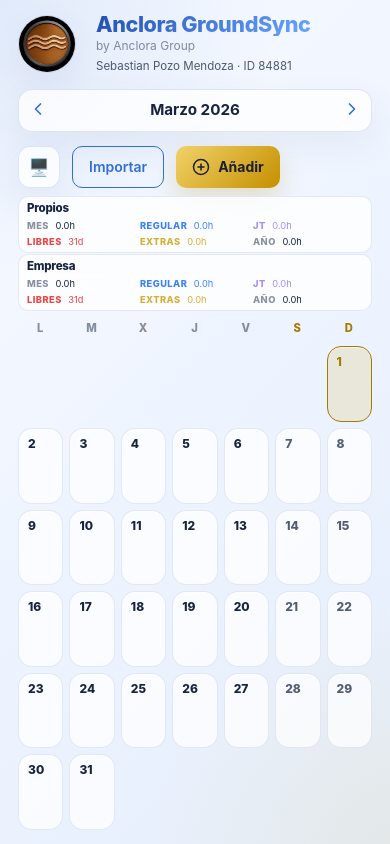
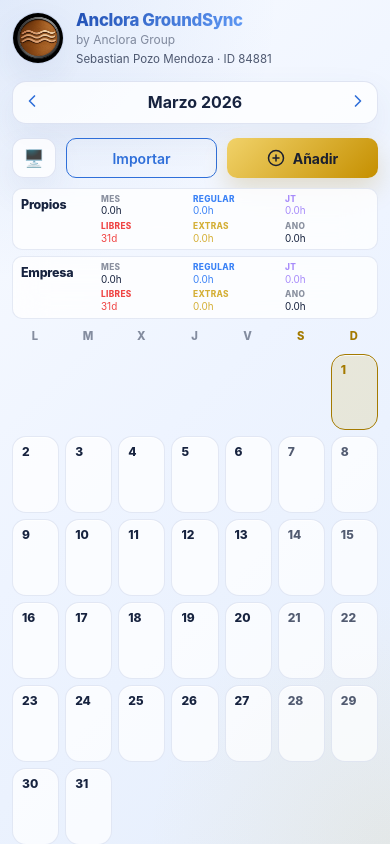
Before and after one commit to ToniIAPro73/anclora-turnos-sebas, a React (Vite) app: page / in a window 390 px wide. Built offline with nearby package versions, Linux system fonts and the light colour scheme; no server answers.

Commit message:
feat: initialize anclora-tur project directory

```diff
--- a/src/components/shift-dashboard/ImportModal.tsx
+++ b/src/components/shift-dashboard/ImportModal.tsx
@@ -53,6 +53,7 @@ export const ImportModal = ({ isOpen, onClose, onConfirmImport, initialContext }
   const [selectedYear, setSelectedYear] = useState<string>(String(initialContext.year));
   const [canStartFreshImport, setCanStartFreshImport] = useState(false);
   const fileInputRef = useRef<HTMLInputElement>(null);
+  const layoutRef = useRef<HTMLDivElement>(null);
   const isPdfFile = file?.type === 'application/pdf' || file?.name.toLowerCase().endsWith('.pdf');
 
   const applyDetectedContext = (context: CalendarImportContext) => {
@@ -94,6 +95,9 @@ export const ImportModal = ({ isOpen, onClose, onConfirmImport, initialContext }
     setCanStartFreshImport(hasPreviewedImportState(previewUrl, parsedShifts));
     setSelectedMonth(String(initialContext.month));
     setSelectedYear(String(initialContext.year));
+    if (layoutRef.current) {
+      layoutRef.current.scrollTop = 0;
+    }
   }, [isOpen, initialContext.month, initialContext.year, parsedShifts, previewUrl]);
 
   const resetImportState = () => {
@@ -107,6 +111,9 @@ export const ImportModal = ({ isOpen, onClose, onConfirmImport, initialContext }
     setCanStartFreshImport(false);
     if (fileInputRef.current) {
       fileInputRef.current.value = '';
+    }
+    if (layoutRef.current) {
+      layoutRef.current.scrollTop = 0;
     }
   };
 
@@ -233,10 +240,10 @@ export const ImportModal = ({ isOpen, onClose, onConfirmImport, initialContext }
 
   return (
     <div className="modal-overlay">
-      <div className="modal-content" style={{ maxWidth: '1420px', width: '96vw', height: '90vh', display: 'flex', flexDirection: 'column' }}>
-        <div style={{ display: 'flex', alignItems: 'center', justifyContent: 'space-between', gap: '16px', marginBottom: '16px' }}>
-          <h2 style={{ fontSize: '1.5rem', fontWeight: '800', margin: 0 }}>Importador Inteligente</h2>
-          <div style={{ display: 'flex', alignItems: 'center', gap: '8px', flexShrink: 0 }}>
+      <div className="modal-content import-modal-shell" style={{ maxWidth: '1420px', width: '96vw', height: '90vh', display: 'flex', flexDirection: 'column' }}>
+        <div className="import-modal-header">
+          <h2 className="import-modal-title" style={{ fontSize: '1.5rem', fontWeight: '800', margin: 0 }}>Importador Inteligente</h2>
+          <div className="import-modal-header-actions">
             <button
               className="btn-outline"
               onClick={resetImportState}
@@ -251,9 +258,9 @@ export const ImportModal = ({ isOpen, onClose, onConfirmImport, initialContext }
           </div>
         </div>
 
-        <div style={{ display: 'grid', gridTemplateColumns: 'minmax(360px, 1fr) minmax(0, 1fr)', gap: '24px', flex: 1, overflow: 'hidden' }}>
-          <div style={{ display: 'flex', flexDirection: 'column', gap: '16px', overflow: 'hidden', minWidth: 0 }}>
-            <div style={{ display: 'grid', gridTemplateColumns: '1fr 1fr', gap: '12px' }}>
+        <div className="import-modal-layout" ref={layoutRef}>
+          <div className="import-modal-controls">
+            <div className="import-modal-grid">
               <label style={{ display: 'flex', flexDirection: 'column', gap: '6px', fontSize: '0.8rem', color: 'var(--text-muted)' }}>
                 <span>Nombre</span>
                 <input
@@ -302,6 +309,7 @@ export const ImportModal = ({ isOpen, onClose, onConfirmImport, initialContext }
 
             <div style={{ display: 'flex', gap: '8px' }}>
               <div
+                className="import-modal-status"
                 style={{
                   flex: 1,
                   padding: '10px 12px',
@@ -324,19 +332,13 @@ export const ImportModal = ({ isOpen, onClose, onConfirmImport, initialContext }
             </div>
 
             {backendEndpointUrl && !isPdfFile && (
-              <div style={{ fontSize: '0.72rem', color: 'var(--text-muted)', lineHeight: 1.4 }}>
+              <div style={{ fontSize: '0.72rem', color: 'var(--text-muted)', lineHeight: 1.4, wordBreak: 'break-word' }}>
                 Endpoint activo: <span style={{ color: 'var(--text-primary)' }}>{backendEndpointUrl}</span>
               </div>
             )}
 
             {usageMetadata && !isPdfFile && (
-              <div
-                style={{
-                  display: 'grid',
-                  gridTemplateColumns: 'repeat(2, minmax(0, 1fr))',
-                  gap: '10px',
-                }}
-              >
+              <div className="import-modal-usage-grid">
                 <div style={{ border: '1px solid var(--glass-border)', borderRadius: '12px', padding: '10px 12px', background: 'var(--panel-muted-bg)' }}>
                   <div style={{ fontSize: '0.72rem', opacity: 0.68, marginBottom: '4px' }}>Coste de esta llamada</div>
                   <div style={{ fontSize: '1rem', fontWeight: 800, color: 'var(--color-gold)' }}>{credits?.formattedEur ?? 'n/d'}</div>
@@ -368,6 +370,7 @@ export const ImportModal = ({ isOpen, onClose, onConfirmImport, initialContext }
 
             {!previewUrl ? (
               <div
+                className="import-modal-dropzone"
                 onClick={() => fileInputRef.current?.click()}
                 style={{
                   flex: 1,
@@ -397,7 +400,7 @@ export const ImportModal = ({ isOpen, onClose, onConfirmImport, initialContext }
                 </div>
               </div>
             ) : (
-              <div style={{ flex: 1, position: 'relative', borderRadius: '16px', overflow: 'hidden', border: '1px solid var(--glass-border)' }}>
+              <div className="import-modal-preview-frame" style={{ flex: 1, position: 'relative', borderRadius: '16px', overflow: 'hidden', border: '1px solid var(--glass-border)' }}>
                 <img src={previewUrl} alt="Preview" style={{ width: '100%', height: '100%', objectFit: 'contain', background: 'var(--preview-bg)' }} />
                 <button
                   onClick={resetImportState}
@@ -409,7 +412,7 @@ export const ImportModal = ({ isOpen, onClose, onConfirmImport, initialContext }
             )}
 
             {isPdfFile && file && !previewUrl && (
-              <div style={{ flex: 1, borderRadius: '16px', border: '1px solid var(--glass-border)', background: 'var(--panel-muted-bg)', padding: '18px', display: 'flex', flexDirection: 'column', justifyContent: 'center', gap: '8px' }}>
+              <div className="import-modal-pdf-card" style={{ flex: 1, borderRadius: '16px', border: '1px solid var(--glass-border)', background: 'var(--panel-muted-bg)', padding: '18px', display: 'flex', flexDirection: 'column', justifyContent: 'center', gap: '8px' }}>
                 <FileImage size={36} color="var(--color-accent)" />
                 <div style={{ fontSize: '0.95rem', fontWeight: 700 }}>{file.name}</div>
                 <div style={{ fontSize: '0.8rem', opacity: 0.65 }}>Se buscara la fila del empleado y se extraeran los turnos del rango del PDF.</div>
@@ -433,8 +436,8 @@ export const ImportModal = ({ isOpen, onClose, onConfirmImport, initialContext }
             </button>
           </div>
 
-          <div style={{ display: 'flex', flexDirection: 'column', background: 'var(--panel-muted-bg)', borderRadius: '16px', padding: '16px', overflow: 'hidden', minWidth: 0 }}>
-            <div style={{ display: 'flex', justifyContent: 'space-between', alignItems: 'center', marginBottom: '16px' }}>
+          <div className="import-modal-results">
+            <div className="import-modal-results-header" style={{ display: 'flex', justifyContent: 'space-between', alignItems: 'center', marginBottom: '16px' }}>
               <h3 style={{ fontSize: '1rem', fontWeight: '700', color: 'var(--color-accent)' }}>Turnos Detectados</h3>
               <span style={{ fontSize: '0.75rem', opacity: 0.6 }}>
                 {parsedShifts.length} encontrados{scanTime ? ` (${scanTime}s)` : ''}
@@ -498,7 +501,7 @@ export const ImportModal = ({ isOpen, onClose, onConfirmImport, initialContext }
               </div>
             )}
 
-            <div style={{ flex: 1, overflowY: 'auto', border: '1px solid var(--glass-border)', borderRadius: '12px', minHeight: 0 }}>
+            <div className="import-modal-table-wrap" style={{ flex: 1, overflowY: 'auto', border: '1px solid var(--glass-border)', borderRadius: '12px', minHeight: 0 }}>
               {parsedShifts.length > 0 ? (
                 <table style={{ width: '100%', borderCollapse: 'collapse', fontSize: '0.875rem' }}>
                   <thead style={{ position: 'sticky', top: 0, background: 'var(--table-head-bg)', zIndex: 10 }}>
@@ -562,7 +565,7 @@ export const ImportModal = ({ isOpen, onClose, onConfirmImport, initialContext }
               )}
             </div>
 
-            <div style={{ marginTop: '16px' }}>
+            <div className="import-modal-footer" style={{ marginTop: '16px' }}>
               <button className="btn-gold" style={{ width: '100%', height: '48px', fontSize: '1rem' }} disabled={readyShifts.length === 0 || loading} onClick={handleConfirm}>
                 Confirmar Importación ({readyShifts.length}/{parsedShifts.length} listos)
               </button>
--- a/src/components/shift-dashboard/MonthHeader.tsx
+++ b/src/components/shift-dashboard/MonthHeader.tsx
@@ -21,9 +21,9 @@ export const MonthHeader = ({ year, month, onNavigate, onAddShift, onImport, the
 
   return (
     <div className="dashboard-header">
-      <div style={{ display: 'flex', alignItems: 'center', gap: 'var(--space-lg)', minWidth: 0 }}>
+      <div className="header-brand">
         <TurnosLogo />
-        <div style={{ minWidth: 0 }}>
+        <div className="header-brand-copy">
           <h1 style={{ fontSize: '1.35rem', fontWeight: '800', background: 'var(--gradient-accent)', WebkitBackgroundClip: 'text', WebkitTextFillColor: 'transparent', letterSpacing: '-0.02em', lineHeight: 1 }}>
             Anclora GroundSync
           </h1>
@@ -42,7 +42,7 @@ export const MonthHeader = ({ year, month, onNavigate, onAddShift, onImport, the
           >
             <ChevronLeft size={20} />
           </button>
-          <div style={{ padding: '0 var(--space-md)', fontWeight: '700', fontSize: '0.95rem', minWidth: '180px', textAlign: 'center' }}>
+          <div className="month-navigator-label" style={{ padding: '0 var(--space-md)', fontWeight: '700', fontSize: '0.95rem', minWidth: '180px', textAlign: 'center' }}>
             {MONTH_NAMES[month]} {year}
           </div>
           <button
@@ -54,7 +54,7 @@ export const MonthHeader = ({ year, month, onNavigate, onAddShift, onImport, the
         </div>
       </div>
 
-      <div style={{ display: 'flex', gap: 'var(--space-md)', flexShrink: 0 }}>
+      <div className="header-actions">
         <button
           onClick={onToggleTheme}
           className="theme-toggle"
--- a/src/index.css
+++ b/src/index.css
@@ -139,6 +139,17 @@ button:hover {
   gap: 14px;
   align-items: center;
   flex-shrink: 0;
+}
+
+.header-brand {
+  display: flex;
+  align-items: center;
+  gap: var(--space-lg);
+  min-width: 0;
+}
+
+.header-brand-copy {
+  min-width: 0;
 }
 
 .month-toolbar {
@@ -337,6 +348,73 @@ button:hover {
   box-shadow: var(--shadow-hover);
 }
 
+.header-actions {
+  display: flex;
+  gap: var(--space-md);
+  flex-shrink: 0;
+}
+
+.import-modal-shell {
+  max-height: 90vh;
+}
+
+.import-modal-header {
+  display: flex;
+  align-items: center;
+  justify-content: space-between;
+  gap: 16px;
+  margin-bottom: 16px;
+}
+
+.import-modal-title {
+  min-width: 0;
+}
+
+.import-modal-header-actions {
+  display: flex;
+  align-items: center;
+  gap: 8px;
+  flex-shrink: 0;
+}
+
+.import-modal-layout {
+  display: grid;
+  grid-template-columns: minmax(360px, 1fr) minmax(0, 1fr);
+  gap: 24px;
+  flex: 1;
+  overflow: hidden;
+}
+
+.import-modal-controls {
+  display: flex;
+  flex-direction: column;
+  gap: 16px;
+  overflow: hidden;
+  min-width: 0;
+}
+
+.import-modal-grid {
+  display: grid;
+  grid-template-columns: 1fr 1fr;
+  gap: 12px;
+}
+
+.import-modal-usage-grid {
+  display: grid;
+  grid-template-columns: repeat(2, minmax(0, 1fr));
+  gap: 10px;
+}
+
+.import-modal-results {
+  display: flex;
+  flex-direction: column;
+  background: var(--panel-muted-bg);
+  border-radius: 16px;
+  padding: 16px;
+  overflow: hidden;
+  min-width: 0;
+}
+
 .modal-input {
   background: var(--glass-bg);
   border: 1px solid var(--glass-border);
@@ -472,3 +550,201 @@ select.modal-input option {
     white-space: normal;
   }
 }
+
+@media (max-width: 720px) {
+  html, body {
+    overflow-x: hidden;
+    overflow-y: auto;
+  }
+
+  body {
+    line-height: 1.35;
+  }
+
+  .container {
+    height: auto;
+    min-height: 100vh;
+    padding: 12px;
+    gap: 10px;
+  }
+
+  .header-brand {
+    gap: 12px;
+    align-items: flex-start;
+  }
+
+  .brand-mark {
+    width: 52px;
+    height: 52px;
+    flex-shrink: 0;
+  }
+
+  .header-brand-copy h1 {
+    font-size: 1.05rem !important;
+    line-height: 1.05 !important;
+  }
+
+  .month-toolbar {
+    width: 100%;
+  }
+
+  .month-navigator {
+    width: 100%;
+    min-width: 0;
+  }
+
+  .month-navigator-label {
+    min-width: 0 !important;
+    font-size: 1rem !important;
+  }
+
+  .header-actions {
+    display: grid;
+    grid-template-columns: 44px 1fr 1fr;
+    gap: 10px;
+    width: 100%;
+  }
+
+  .header-actions .btn-outline,
+  .header-actions .btn-gold {
+    justify-content: center;
+    width: 100%;
+    padding: 10px 12px !important;
+  }
+
+  .theme-toggle {
+    width: 44px;
+    height: 40px;
+    border-radius: 12px;
+  }
+
+  .totals-ribbon {
+    gap: 6px;
+    overflow: visible;
+    padding-bottom: 0;
+  }
+
+  .totals-line {
+    grid-template-columns: 72px minmax(0, 1fr);
+    min-width: 0;
+    gap: 8px;
+    padding: 6px 8px;
+    align-items: start;
+  }
+
+  .totals-line-title {
+    padding-top: 2px;
+    font-size: 0.78rem;
+  }
+
+  .totals-line-values {
+    grid-template-columns: repeat(3, minmax(0, 1fr));
+    gap: 6px 8px;
+    white-space: normal;
+    font-size: 0.62rem;
+  }
+
+  .totals-token {
+    display: flex;
+    flex-direction: column;
+    gap: 1px;
+    line-height: 1.1;
+  }
+
+  .totals-token strong {
+    display: block;
+    margin-right: 0;
+    font-size: 0.52rem;
+    letter-spacing: 0.04em;
+  }
+
+  .calendar-stage {
+    min-height: 520px;
+  }
+
+  .modal-overlay {
+    align-items: stretch;
+    padding: 8px;
+  }
+
+  .import-modal-shell {
+    width: 100% !important;
+    max-width: none !important;
+    height: auto !important;
+    max-height: calc(100dvh - 16px);
+    min-height: calc(100dvh - 16px);
+    padding: 18px 14px;
+  }
+
+  .import-modal-header {
+    align-items: flex-start;
+    gap: 12px;
+  }
+
+  .import-modal-title {
+    font-size: 1.1rem !important;
+    line-height: 1.1;
+  }
+
+  .import-modal-header-actions {
+    gap: 6px;
+  }
+
+  .import-modal-header-actions .btn-outline {
+    padding: 8px 10px !important;
+    font-size: 0.78rem;
+  }
+
+  .import-modal-layout {
+    grid-template-columns: 1fr;
+    gap: 14px;
+    overflow-y: auto;
+    padding-right: 2px;
+  }
+
+  .import-modal-controls,
+  .import-modal-results {
+    overflow: visible;
+  }
+
+  .import-modal-grid,
+  .import-modal-usage-grid {
+    grid-template-columns: 1fr;
+    gap: 10px;
+  }
+
+  .import-modal-status {
+    font-size: 0.68rem !important;
+    text-align: center;
+  }
+
+  .import-modal-dropzone,
+  .import-modal-preview-frame,
+  .import-modal-pdf-card {
+    min-height: 180px;
+    flex: none !important;
+  }
+
+  .import-modal-results {
+    padding: 14px;
+    min-height: 360px;
+  }
+
+  .import-modal-results-header {
+    align-items: flex-start !important;
+    flex-direction: column;
+    gap: 6px;
+  }
+
+  .import-modal-table-wrap {
+    overflow: auto !important;
+  }
+
+  .modal-content table {
+    min-width: 720px;
+  }
+
+  .import-modal-footer {
+    margin-top: 12px !important;
+  }
+}
```
